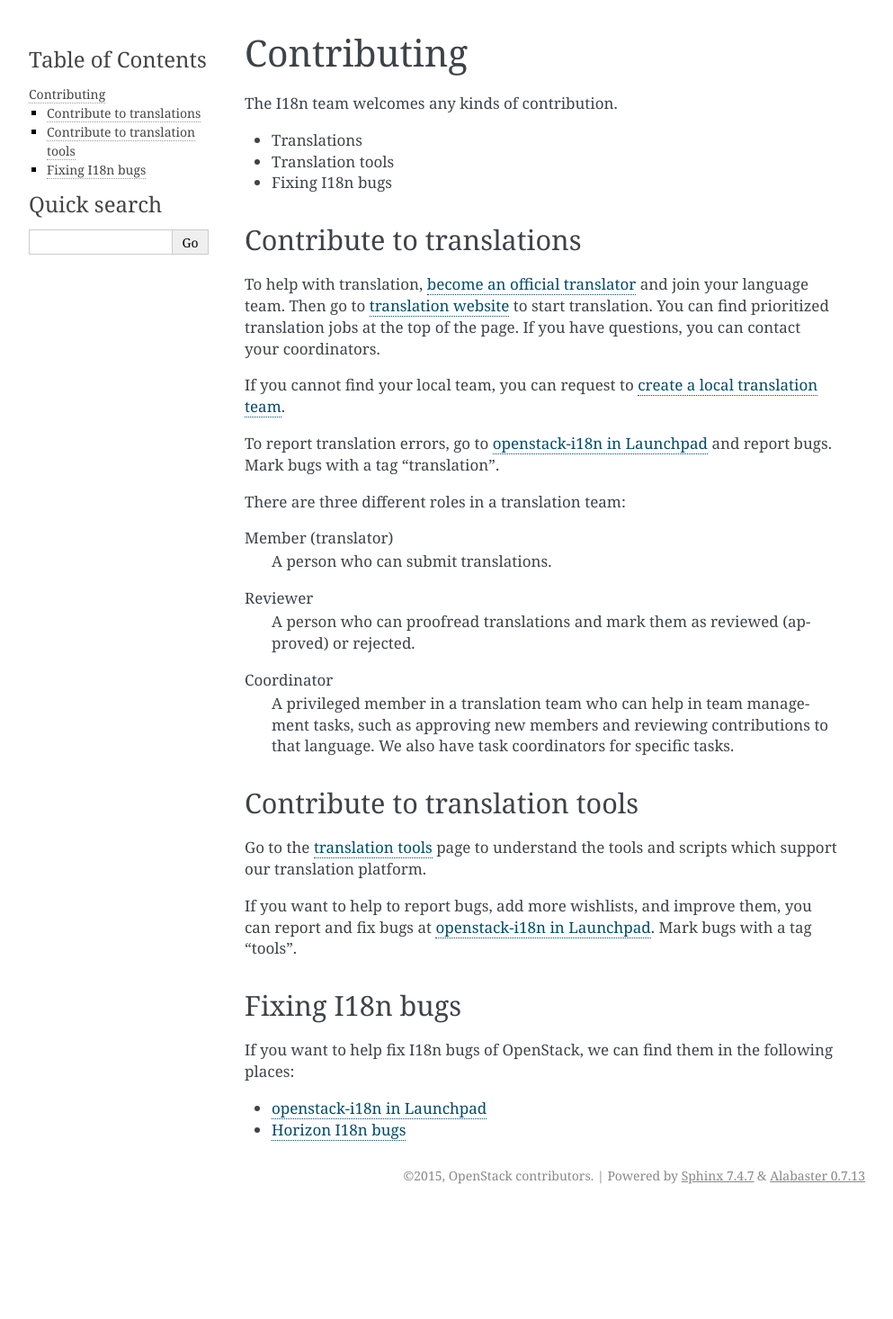
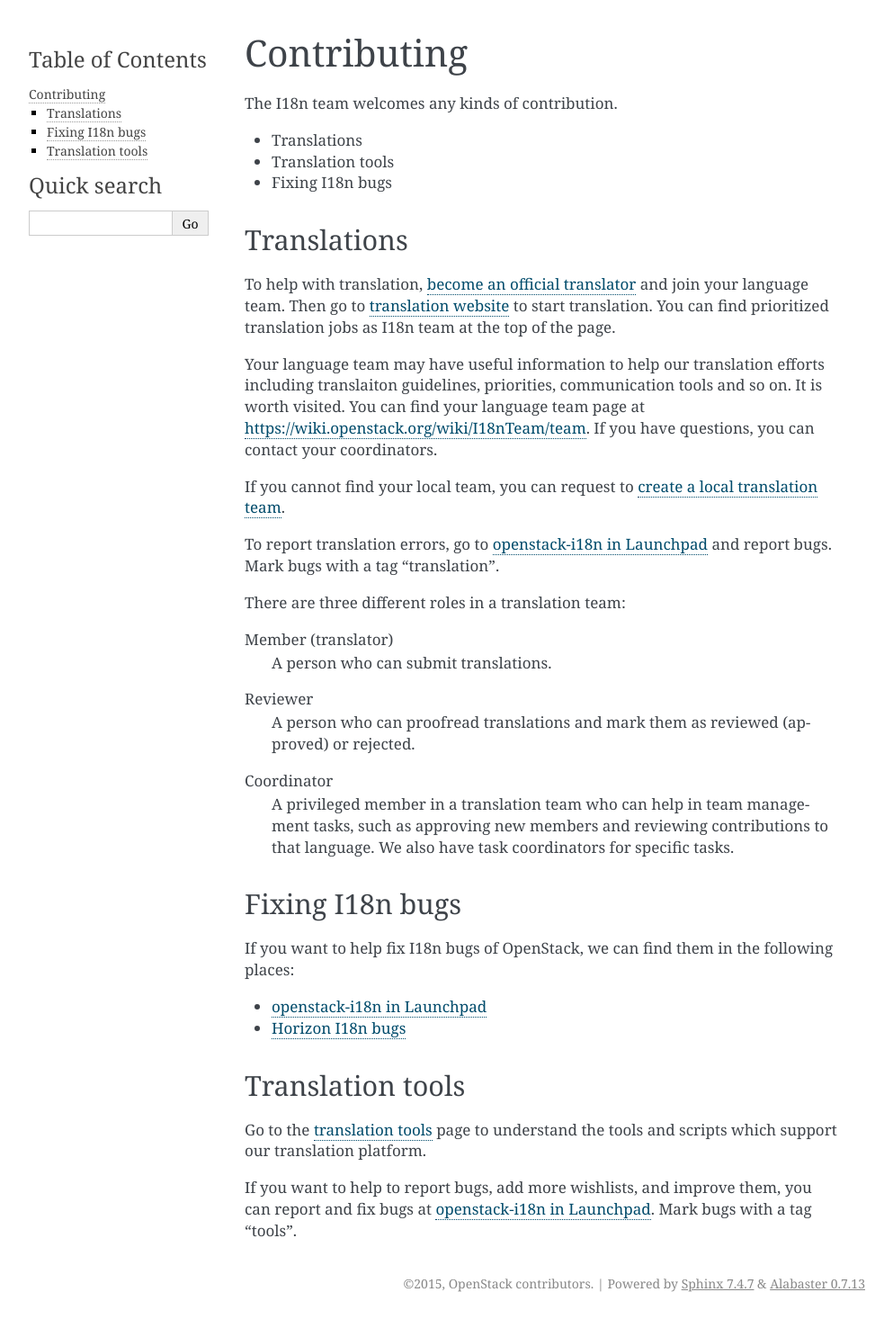
Before and after one commit to openstack/i18n, a Sphinx documentation site: the page built from doc/source/contributing.rst, in a window 1280 px wide. Shown: the whole page at 90% size, without its empty margins (148-1141 px from the left). Built offline with Sphinx 7.4.7, drawn with Linux system fonts in a browser that asks for light colours; before the commit the page ends 1346 px from its top, so only the background shows below that.

Commit message:
Add info on local language teams
Change-Id: Iafaa2ef97adabed257411543598fb38b64889c8f

```diff
--- a/doc/source/contributing.rst
+++ b/doc/source/contributing.rst
@@ -7,13 +7,18 @@
 * Translation tools
 * Fixing I18n bugs
 
-Contribute to translations
---------------------------
+Translations
+------------
 
 To help with translation, :doc:`become an official translator <official_translator>`
-and join your language team.
-Then go to `translation website`_ to start translation.
-You can find prioritized translation jobs at the top of the page.
+and join your language team. Then go to `translation website`_ to start translation.
+You can find prioritized translation jobs as I18n team at the top of the page.
+
+Your language team may have useful information to help our translation
+efforts including translaiton guidelines, priorities, communication
+tools and so on. It is worth visited.
+You can find your language team page at
+https://wiki.openstack.org/wiki/I18nTeam/team.
 If you have questions, you can contact your coordinators.
 
 If you cannot find your local team,
@@ -38,16 +43,6 @@
   and reviewing contributions to that language.
   We also have task coordinators for specific tasks.
 
-Contribute to translation tools
--------------------------------
-
-Go to the `translation tools`_ page to understand the tools
-and scripts which support our translation platform.
-
-If you want to help to report bugs, add more wishlists, and improve them,
-you can report and fix bugs at `openstack-i18n in Launchpad`_.
-Mark bugs with a tag "tools".
-
 Fixing I18n bugs
 ----------------
 
@@ -57,6 +52,16 @@
 * `openstack-i18n in Launchpad`_
 * `Horizon I18n bugs`_
 
+Translation tools
+----------------------------
+
+Go to the `translation tools`_ page to understand the tools
+and scripts which support our translation platform.
+
+If you want to help to report bugs, add more wishlists, and improve them,
+you can report and fix bugs at `openstack-i18n in Launchpad`_.
+Mark bugs with a tag "tools".
+
 .. _`translation website`: https://translate.openstack.org/
 .. _`create a local translation team`: https://wiki.openstack.org/wiki/I18nTeam/CreateLocalTeam
 .. _`openstack-i18n in Launchpad`: https://bugs.launchpad.net/openstack-i18n
```
Also changed, not shown: doc/source/index.rst (+14 -3 lines).
